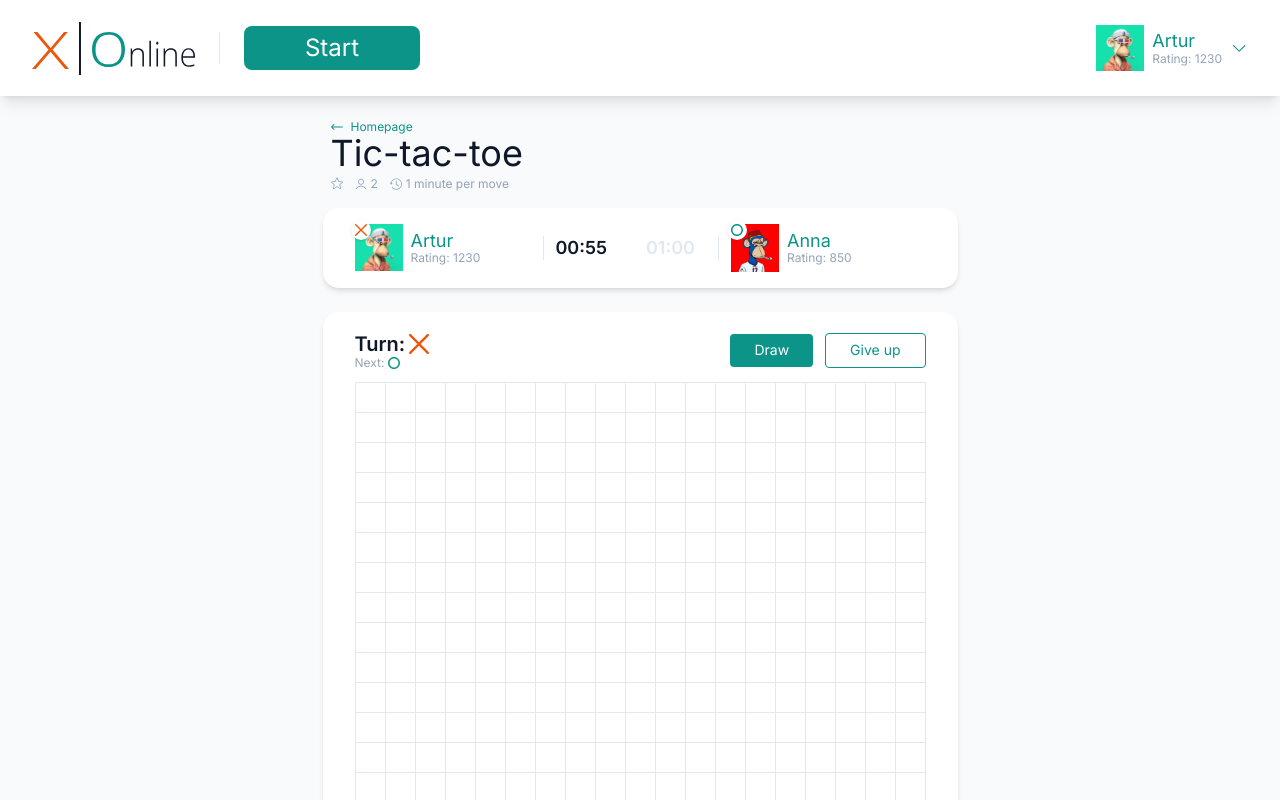
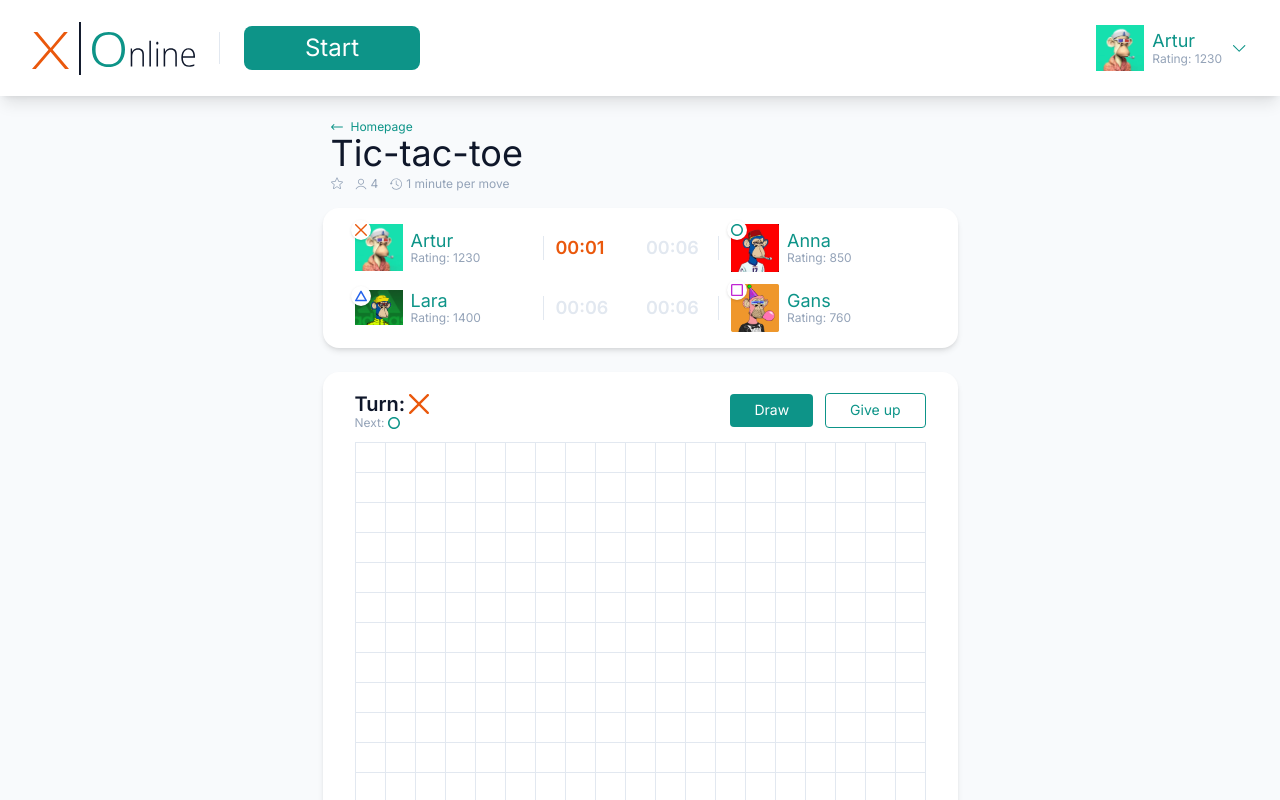
Before and after one commit to Artuross22/tic-tac-toe-online, a Next.js app: page / in a window 1280 px wide. Shown: the top 800 px of the page. Built offline with nearby package versions, Linux system fonts and the light colour scheme.

Commit message:
added automatic loss of the match due to time-out.

```diff
--- a/components/game/game-field.jsx
+++ b/components/game/game-field.jsx
@@ -9,6 +9,7 @@
   nextMove,
   handleCellClick,
   winnerSequence,
+  winnerSymbol,
 }) {
   const actions = (
     <>
@@ -33,6 +34,7 @@
           <GameCell
             key={index}
             isWinner={winnerSequence?.includes(index)}
+            disabled={!!winnerSymbol}
             onClick={() => {
               handleCellClick(index);
             }}
@@ -45,9 +47,10 @@
   );
 }
 
-function GameCell({ children, onClick, isWinner }) {
+function GameCell({ children, onClick, isWinner, disabled }) {
   return (
     <button
+      disabled={disabled}
       onClick={onClick}
       className={clsx(
         "border border-slate-200 -ml-px -mt-px flex items-center justify-center",
--- a/components/game/game-info.jsx
+++ b/components/game/game-info.jsx
@@ -40,7 +40,13 @@
   },
 ];
 
-export function GameInfo({ className, playersCount, currentMove }) {
+export function GameInfo({
+  className,
+  playersCount,
+  currentMove,
+  isWinner,
+  onPlayerTimeOver,
+}) {
   return (
     <div
       className={clsx(
@@ -53,15 +59,16 @@
           key={player.id}
           playerInfo={player}
           isRight={index % 2 === 1}
-          isTimerRunning={currentMove === player.symbol}
+          onTimeOver={() => onPlayerTimeOver(player.symbol)}
+          isTimerRunning={currentMove === player.symbol && !isWinner}
         />
       ))}
     </div>
   );
 }
 
-function PlayerInfo({ playerInfo, isRight, isTimerRunning }) {
-  const [seconds, setSeconds] = useState(60);
+function PlayerInfo({ playerInfo, isRight, isTimerRunning, onTimeOver }) {
+  const [seconds, setSeconds] = useState(6);
 
   const minutesString = String(Math.floor(seconds / 60)).padStart(2, "0");
   const secondsString = String(seconds % 60).padStart(2, "0");
@@ -76,10 +83,17 @@
 
       return () => {
         clearInterval(interval);
-        setSeconds(60);
+        setSeconds(6);
       };
     }
   }, [isTimerRunning]);
+
+  useEffect(() => {
+    if (seconds === 0) {
+      onTimeOver();
+    }
+    // eslint-disable-next-line react-hooks/exhaustive-deps
+  }, [seconds]);
 
   const getTimerColor = () => {
     if (isTimerRunning) {
--- a/components/game/model.js
+++ b/components/game/model.js
@@ -1,7 +1,9 @@
 import { MOVE_ORDER } from "./constants";
 
-export function getNextMove(currentMove, playersCount) {
-  const slicedMoveOrder = MOVE_ORDER.slice(0, playersCount);
+export function getNextMove(currentMove, playersCount, playersTimeOver) {
+  const slicedMoveOrder = MOVE_ORDER.slice(0, playersCount).filter(
+    (symbol) => !playersTimeOver.includes(symbol)
+  );
 
   const nextMoveIndex = slicedMoveOrder.indexOf(currentMove) + 1;
   return slicedMoveOrder[nextMoveIndex] ?? slicedMoveOrder[0];
@@ -23,10 +25,10 @@
 
   function getSequenceIndexes(i) {
     const res = [
-      [],
-      [],
-      [],
-      [],
+      [], // -
+      [], // \
+      [], // /
+      [], // |
     ];
 
     for (let j = 0; j < sequenceSize; j++) {
@@ -34,6 +36,13 @@
       res[1].push(fieldSize * (j - gap) + (j - gap) + i);
       res[2].push(-fieldSize * (j - gap) + (j - gap) + i);
       res[3].push(fieldSize * (j - gap) + i);
+    }
+
+    const x = i % fieldSize;
+    if (x < gap || x >= fieldSize - gap) {
+      res.shift();
+      res.shift();
+      res.shift();
     }
 
     return res;
--- a/components/game/use-game-state.js
+++ b/components/game/use-game-state.js
@@ -3,13 +3,19 @@
 import { computeWinner, getNextMove } from "./model";
 
 export function useGameState(playersCount) {
-  const [{ cells, currentMove }, setGameState] = useState(() => ({
-    cells: new Array(19 * 19).fill(null),
-    currentMove: GAME_SYMBOLS.CROSS,
-  }));
+  const [{ cells, currentMove, playersTimeOver }, setGameState] = useState(
+    () => ({
+      cells: new Array(19 * 19).fill(null),
+      currentMove: GAME_SYMBOLS.CROSS,
+      playersTimeOver: [],
+    })
+  );
 
   const winnerSequence = computeWinner(cells);
-  const nextMove = getNextMove(currentMove, playersCount);
+  const nextMove = getNextMove(currentMove, playersCount, playersTimeOver);
+
+  const winnerSymbol =
+    nextMove === currentMove ? currentMove : winnerSequence?.[0];
 
   const handleCellClick = (index) => {
     setGameState((lastGameState) => {
@@ -19,9 +25,27 @@
 
       return {
         ...lastGameState,
-        currentMove: getNextMove(lastGameState.currentMove, playersCount),
+        currentMove: getNextMove(
+          lastGameState.currentMove,
+          playersCount,
+          lastGameState.playersTimeOver
+        ),
         cells: lastGameState.cells.map((cell, i) =>
           i === index ? lastGameState.currentMove : cell
+        ),
+      };
+    });
+  };
+
+  const handlePlayerTimeOver = (symbol) => {
+    setGameState((lastGameState) => {
+      return {
+        ...lastGameState,
+        playersTimeOver: [...lastGameState.playersTimeOver, symbol],
+        currentMove: getNextMove(
+          lastGameState.currentMove,
+          playersCount,
+          lastGameState.playersTimeOver
         ),
       };
     });
@@ -32,6 +56,8 @@
     currentMove,
     nextMove,
     handleCellClick,
+    handlePlayerTimeOver,
     winnerSequence,
+    winnerSymbol,
   };
 }
--- a/pages/index.jsx
+++ b/pages/index.jsx
@@ -6,11 +6,19 @@
   useGameState,
 } from "../components/game";
 import { Header } from "../components/header";
+import { GameSymbol } from "../components/game/game-symbol";
 
 export default function HomePage() {
-  const [playersCount] = useState(2);
-  const { cells, currentMove, handleCellClick, nextMove, winnerSequence } =
-    useGameState(playersCount);
+  const [playersCount] = useState(4);
+  const {
+    cells,
+    currentMove,
+    handleCellClick,
+    nextMove,
+    winnerSequence,
+    handlePlayerTimeOver,
+    winnerSymbol,
+  } = useGameState(playersCount);
 
   return (
     <div className="bg-slate-50 min-h-screen">
@@ -21,7 +29,14 @@
           playersCount={playersCount}
           className="mt-4 "
           currentMove={currentMove}
+          isWinner={!!winnerSymbol}
+          onPlayerTimeOver={handlePlayerTimeOver}
         />
+        {winnerSymbol && (
+          <div className="my-4">
+            <GameSymbol symbol={winnerSymbol} />
+          </div>
+        )}
         <GameField
           className="mt-6"
           cells={cells}
@@ -29,6 +44,7 @@
           nextMove={nextMove}
           handleCellClick={handleCellClick}
           winnerSequence={winnerSequence}
+          winnerSymbol={winnerSymbol}
         />
       </main>
     </div>
```
